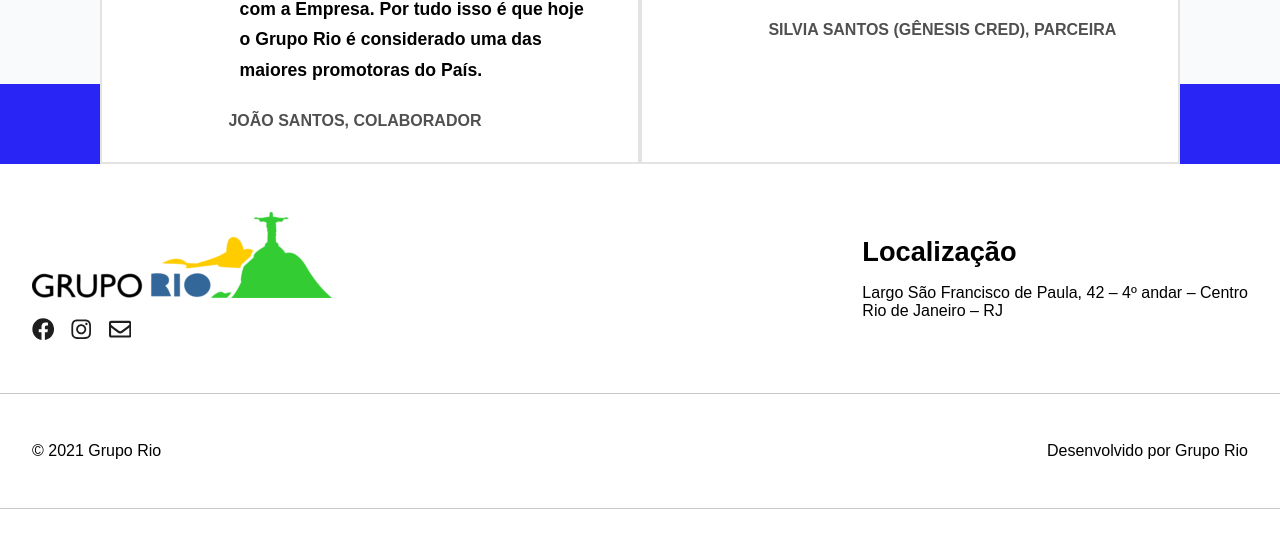
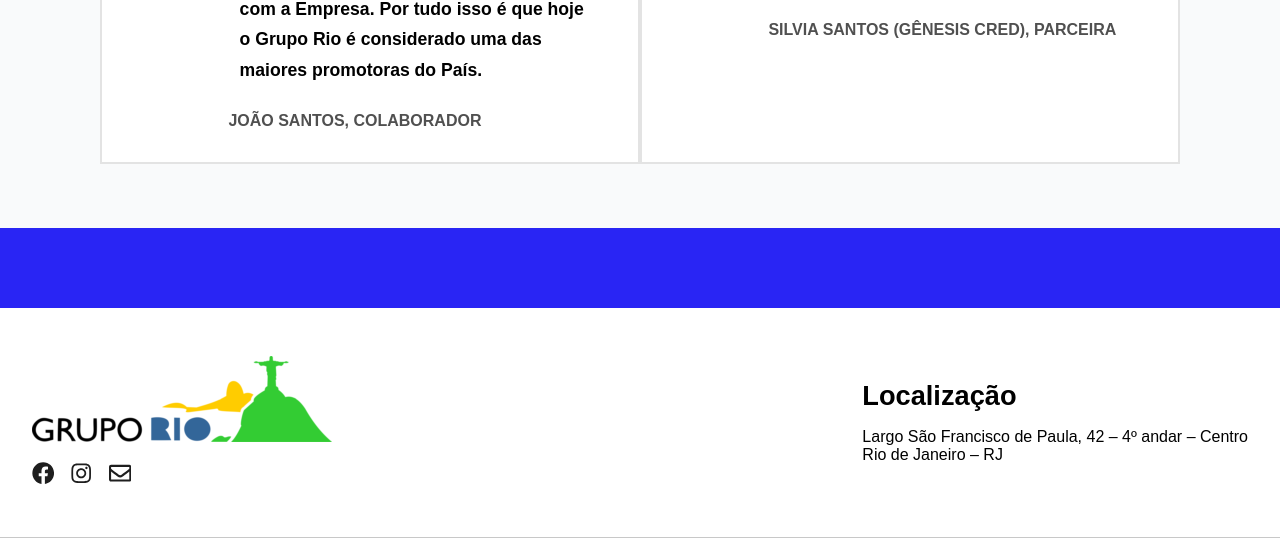
Before and after one commit to tiago0051/grupo-rio, a Next.js app: page / in a window 1280 px wide. Shown: the part 4509-5068 px from the top of the page. Before the commit the page ends 5018 px from the top, so only its background shows below. Built offline with nearby package versions, Linux system fonts and the light colour scheme.

Commit message:
Correção de layout

```diff
--- a/src/components/Footer/index.tsx
+++ b/src/components/Footer/index.tsx
@@ -24,7 +24,7 @@ export default function Footer(){
 
             <div className="linha">
                 <div className="coluna">© 2021 Grupo Rio</div>
-                <div className="coluna">Desenvolvido por Grupo Rio</div>
+                <div className="coluna">Desenvolvido por Conecte-se</div>
             </div>
         </FooterStyle>
     )
--- a/src/components/Footer/style.ts
+++ b/src/components/Footer/style.ts
@@ -3,7 +3,6 @@ import styled from 'styled-components';
 export const FooterStyle = styled.footer`
     background-color: white;
     border-top: 5rem #2925f4 solid;
-    margin-top: -9rem;
     padding: 0;
     display: flex;
     flex-direction: column;
--- a/src/pages/campanhas/index.js
+++ b/src/pages/campanhas/index.js
@@ -1,6 +1,7 @@
 import Head from 'next/head'
 
 import NavBar from '../../components/NavBar';
+import Footer from '../../components/Footer';
 
 import {StyledCampanhas, Artigo} from '../../styles/campanhas'
 
@@ -81,6 +82,8 @@ export default function Index(){
                 </div>
 
             </section>
+
+            <Footer/>
         </StyledCampanhas>
     )
 }
--- a/src/styles/index.ts
+++ b/src/styles/index.ts
@@ -15,6 +15,7 @@ export const StyledIndex = styled.div<StyledIndexProps>`
 
         > div:first-child {
             background-image: url(${props => props.isMobile ? './first-session/background-mobile.png' : './first-session/background.png'});
+            background-attachment: fixed;
             width: 100%;
             height: ${props => props.isMobile ? '60vh' : '100vh'};
             margin: 0;
@@ -184,6 +185,7 @@ export const StyledIndex = styled.div<StyledIndexProps>`
 
             #thiago-costa {
                 width: 90%;
+                text-align: center;
 
                 span {
                     order: 1;
@@ -192,6 +194,10 @@ export const StyledIndex = styled.div<StyledIndexProps>`
                 p:first-child {
                     order: 2;
                     margin-top: 1rem;
+                }
+
+                h3 {
+                    align-self: center;
                 }
             }
         }
@@ -205,10 +211,11 @@ export const StyledIndex = styled.div<StyledIndexProps>`
             margin-bottom: 2rem;
             font-size: 5rem;
             font-weight: 700;
+            text-shadow: 0 0 10px rgba(0,0,0,0.8);
         }
 
         form {
-            background-image: url("./background-form.png");
+            background-image: url("./contato.jpg");
             background-position: top;
             background-size: cover;
             background-attachment: fixed;
@@ -254,7 +261,7 @@ export const StyledIndex = styled.div<StyledIndexProps>`
             margin-top: 3rem;
 
             h2 {
-                font-size: 4rem;
+                font-size: 3.5rem;
             }
 
             div {
```
Also changed, not shown: public/contato.jpg (added).
